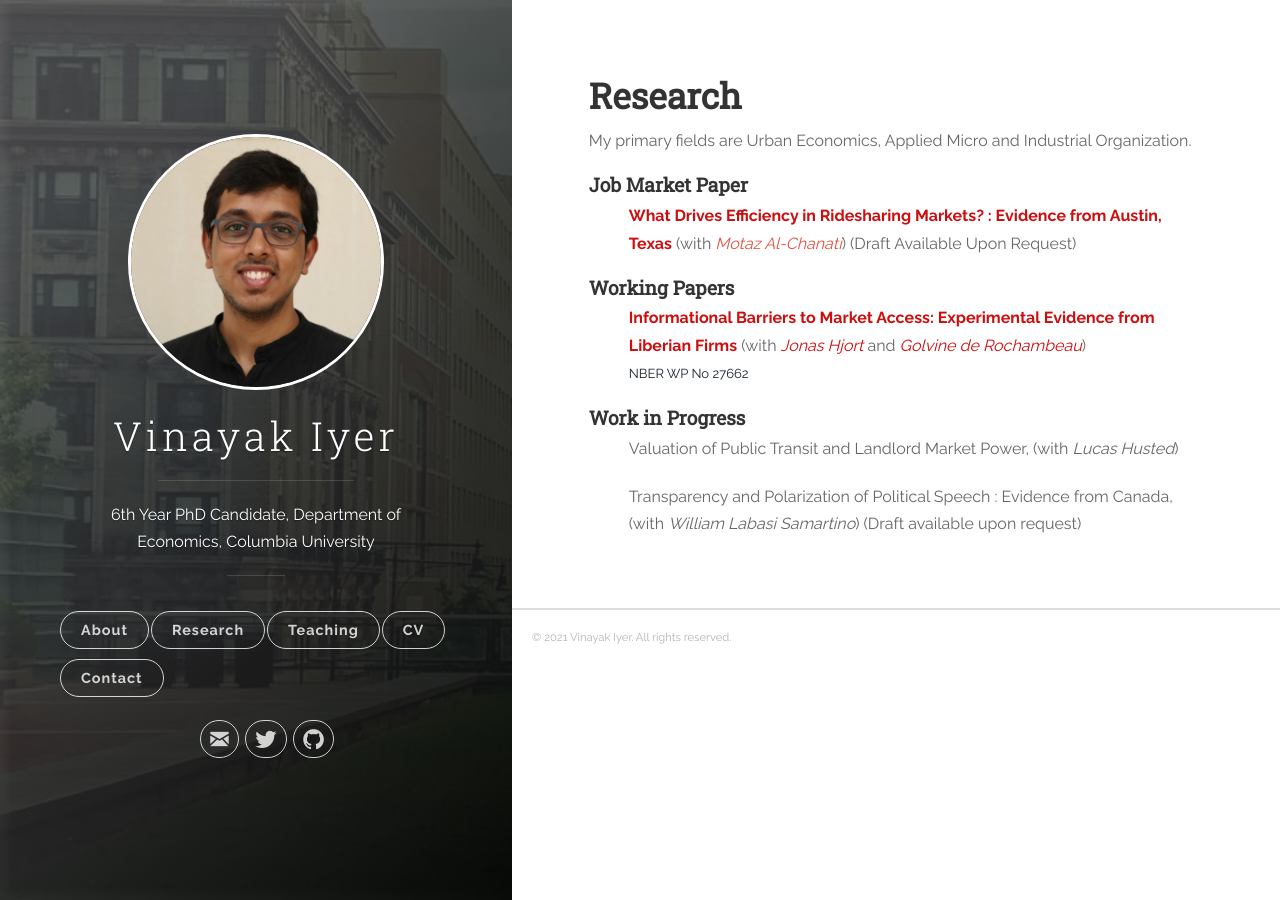
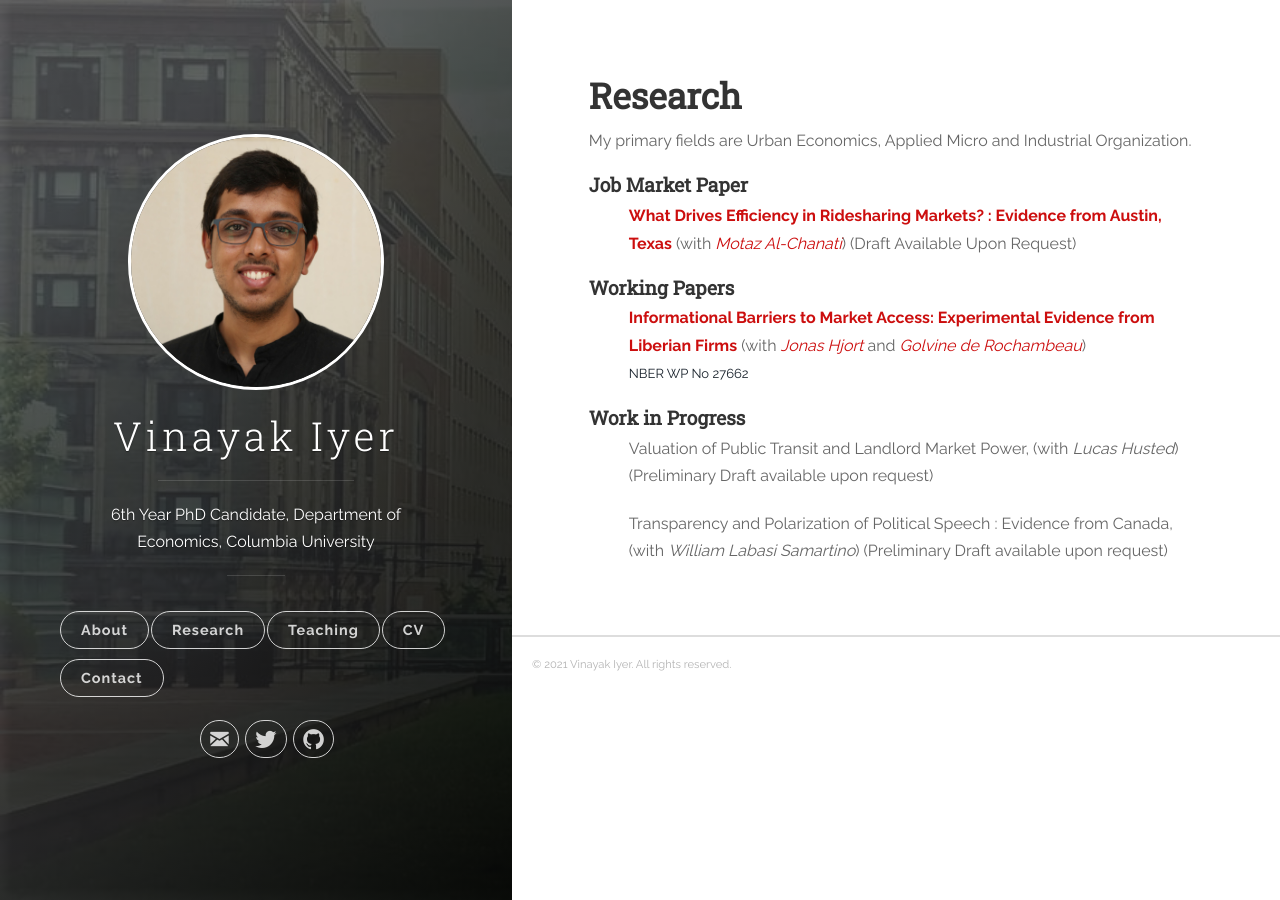
Before and after one commit to vinayakiyer/vinayakiyer.github.io, a Jekyll site: the page built from _posts/2018-06-13-research.markdown, in a window 1280 px wide. Built offline with Jekyll 4.4.1, drawn with Linux system fonts in a browser that asks for light colours.

Commit message:
Update 2018-06-13-research.markdown

```diff
--- a/_posts/2018-06-13-research.markdown
+++ b/_posts/2018-06-13-research.markdown
@@ -20,7 +20,7 @@ tags: [jekyll]
 -->
 <h4 id="working-papers"><strong>Job Market Paper</strong></h4>
 <ul>
-  <p><b><font size="3"><span style="color:#505050;"><strong><a style="color:#cc0e0e;" target="_blank">What Drives Efficiency in Ridesharing Markets? : Evidence from Austin, Texas</a></strong></span></font> <font size="3">(with <a target="_blank"><em>Motaz Al-Chanati</em></a>) (Draft Available Upon Request) </font></b></p></ul>
+  <p><b><font size="3"><span style="color:#505050;"><strong><a style="color:#cc0e0e;" target="_blank">What Drives Efficiency in Ridesharing Markets? : Evidence from Austin, Texas</a></strong></span></font> <font size="3">(with <a href="https://motazac.github.io/" style="color:#cc0e0e;" target="_blank"><em>Motaz Al-Chanati</em></a>) (Draft Available Upon Request) </font></b></p></ul>
 
 <h4 id="working-papers"><strong>Working Papers</strong></h4>
 <ul>
@@ -41,8 +41,8 @@ ICT dampens traditional information frictions, but not marketing barriers.</font
 
 <h4 id="work-in-progress"><strong>Work in Progress</strong></h4>
 <ul>
-  <p><b><font size="3">Valuation of Public Transit and Landlord Market Power, (with <em>Lucas Husted</em>)</font></b></p>
+  <p><b><font size="3">Valuation of Public Transit and Landlord Market Power, (with <em>Lucas Husted</em>) (Preliminary Draft available upon request) </font></b></p>
 </ul>
 <ul>
-  <p><b><font size="3">Transparency and Polarization of Political Speech : Evidence from Canada, (with <em>William Labasi Samartino</em>) (Draft available upon request)</font></b></p>
+  <p><b><font size="3">Transparency and Polarization of Political Speech : Evidence from Canada, (with <em>William Labasi Samartino</em>) (Preliminary Draft available upon request)</font></b></p>
 </ul>
```
